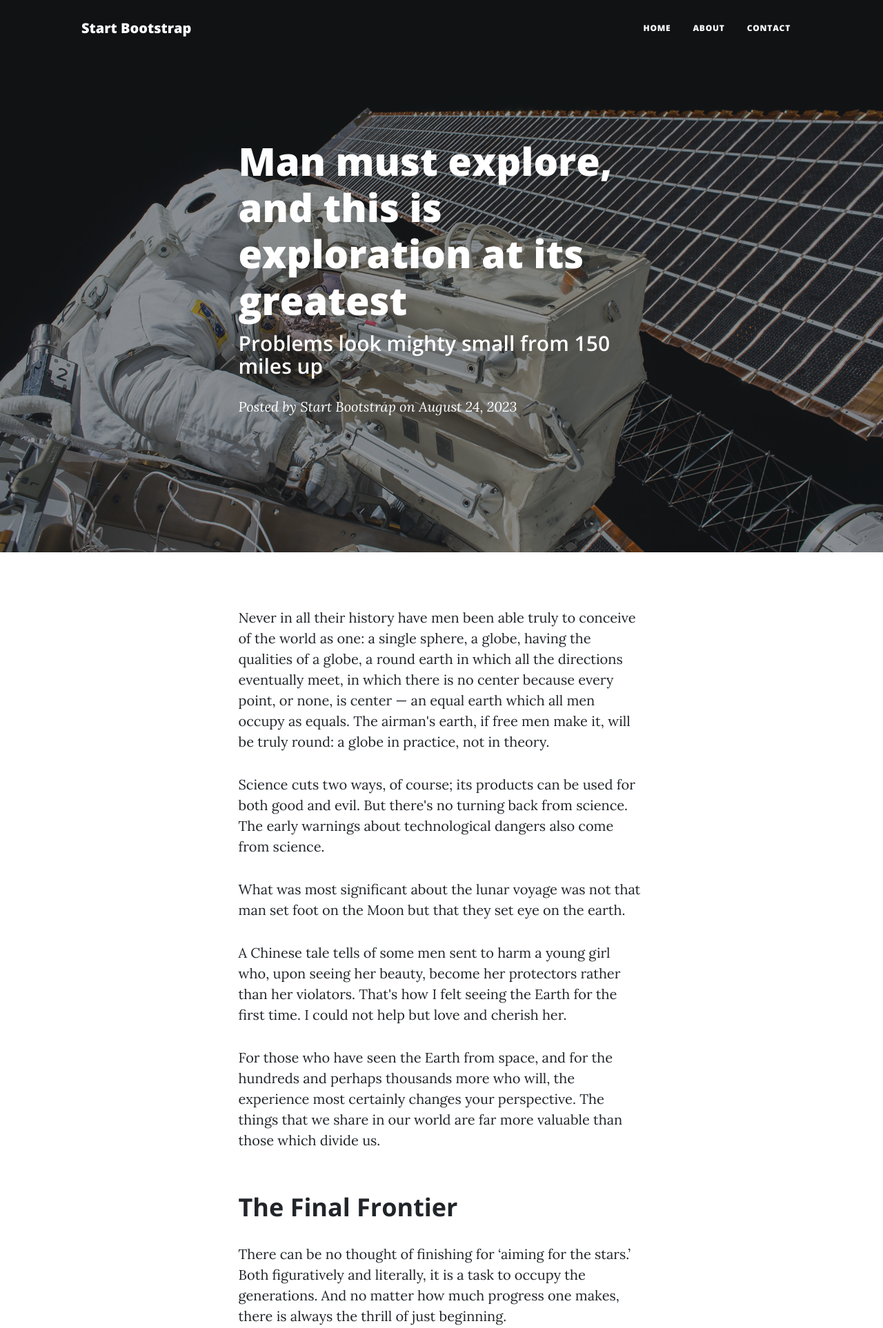
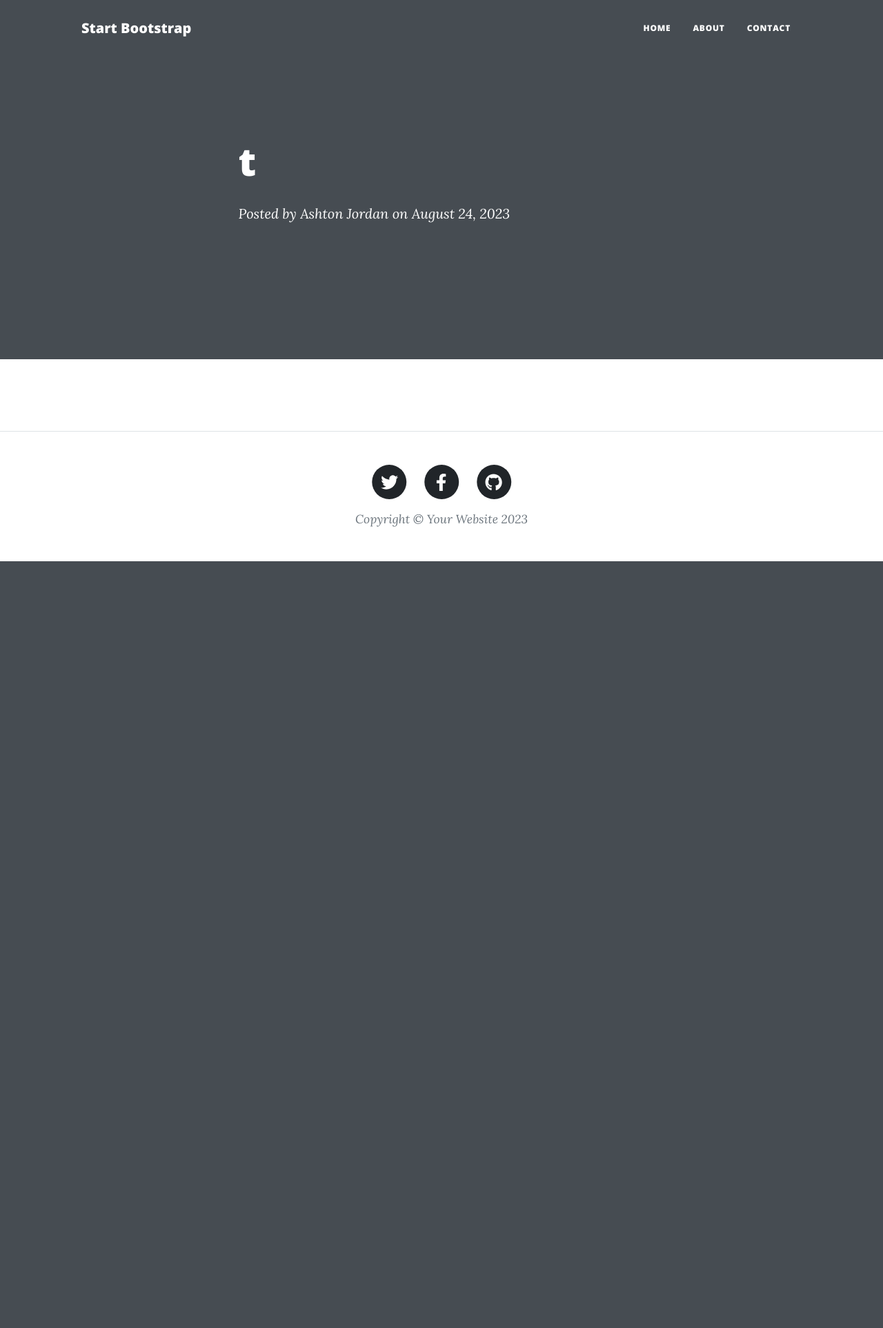
Before and after one commit to ashjorda/100-Days-Of-Code, a Flask app: page /post/1 in a window 1280 px wide. Shown: the top 1926 px of the page at 69% size. After the commit the page ends 814 px from the top, so only its background shows below. Run offline with Flask 3, Linux system fonts and the light colour scheme; some libraries are stand-ins or nearby versions.

Commit message:
refactor: created post variable, and added post.html placeholders

```diff
--- a/Day-59-Upgraded Blog/main.py
+++ b/Day-59-Upgraded Blog/main.py
@@ -24,8 +24,7 @@ def contact():
 @app.route('/post/<int:id>')
 def post(id):
     blog = blog_post[id-1]
-    print(blog)
-    return render_template("post.html")
+    return render_template("post.html", blog_post=blog)
 
 
 if __name__ == "__main__":
--- a/Day-59-Upgraded Blog/templates/post.html
+++ b/Day-59-Upgraded Blog/templates/post.html
@@ -1,15 +1,15 @@
 {% include "header.html" %}
         <!-- Page Header-->
-        <header class="masthead" style="background-image: url('assets/img/post-bg.jpg')">
+        <header class="masthead" style="background-image: url('{{ blog_post.image_url }}')">
             <div class="container position-relative px-4 px-lg-5">
                 <div class="row gx-4 gx-lg-5 justify-content-center">
                     <div class="col-md-10 col-lg-8 col-xl-7">
                         <div class="post-heading">
-                            <h1>Man must explore, and this is exploration at its greatest</h1>
-                            <h2 class="subheading">Problems look mighty small from 150 miles up</h2>
+                            <h1>{{ blog_post.title }}t</h1>
+                            <h2 class="subheading">{{ blog_post.subtitle }}</h2>
                             <span class="meta">
                                 Posted by
-                                <a href="#!">Start Bootstrap</a>
+                                <a href="#!">Ashton Jordan</a>
                                 on August 24, 2023
                             </span>
                         </div>
@@ -22,27 +22,8 @@
             <div class="container px-4 px-lg-5">
                 <div class="row gx-4 gx-lg-5 justify-content-center">
                     <div class="col-md-10 col-lg-8 col-xl-7">
-                        <p>Never in all their history have men been able truly to conceive of the world as one: a single sphere, a globe, having the qualities of a globe, a round earth in which all the directions eventually meet, in which there is no center because every point, or none, is center — an equal earth which all men occupy as equals. The airman's earth, if free men make it, will be truly round: a globe in practice, not in theory.</p>
-                        <p>Science cuts two ways, of course; its products can be used for both good and evil. But there's no turning back from science. The early warnings about technological dangers also come from science.</p>
-                        <p>What was most significant about the lunar voyage was not that man set foot on the Moon but that they set eye on the earth.</p>
-                        <p>A Chinese tale tells of some men sent to harm a young girl who, upon seeing her beauty, become her protectors rather than her violators. That's how I felt seeing the Earth for the first time. I could not help but love and cherish her.</p>
-                        <p>For those who have seen the Earth from space, and for the hundreds and perhaps thousands more who will, the experience most certainly changes your perspective. The things that we share in our world are far more valuable than those which divide us.</p>
-                        <h2 class="section-heading">The Final Frontier</h2>
-                        <p>There can be no thought of finishing for ‘aiming for the stars.’ Both figuratively and literally, it is a task to occupy the generations. And no matter how much progress one makes, there is always the thrill of just beginning.</p>
-                        <p>There can be no thought of finishing for ‘aiming for the stars.’ Both figuratively and literally, it is a task to occupy the generations. And no matter how much progress one makes, there is always the thrill of just beginning.</p>
-                        <blockquote class="blockquote">The dreams of yesterday are the hopes of today and the reality of tomorrow. Science has not yet mastered prophecy. We predict too much for the next year and yet far too little for the next ten.</blockquote>
-                        <p>Spaceflights cannot be stopped. This is not the work of any one man or even a group of men. It is a historical process which mankind is carrying out in accordance with the natural laws of human development.</p>
-                        <h2 class="section-heading">Reaching for the Stars</h2>
-                        <p>As we got further and further away, it [the Earth] diminished in size. Finally it shrank to the size of a marble, the most beautiful you can imagine. That beautiful, warm, living object looked so fragile, so delicate, that if you touched it with a finger it would crumble and fall apart. Seeing this has to change a man.</p>
-                        <a href="#!"><img class="img-fluid" src="assets/img/post-sample-image.jpg" alt="..." /></a>
-                        <span class="caption text-muted">To go places and do things that have never been done before – that’s what living is all about.</span>
-                        <p>Space, the final frontier. These are the voyages of the Starship Enterprise. Its five-year mission: to explore strange new worlds, to seek out new life and new civilizations, to boldly go where no man has gone before.</p>
-                        <p>As I stand out here in the wonders of the unknown at Hadley, I sort of realize there’s a fundamental truth to our nature, Man must explore, and this is exploration at its greatest.</p>
                         <p>
-                            Placeholder text by
-                            <a href="http://spaceipsum.com/">Space Ipsum</a>
-                            &middot; Images by
-                            <a href="https://www.flickr.com/photos/nasacommons/">NASA on The Commons</a>
+                            {{ blog_post.body }}
                         </p>
                     </div>
                 </div>
```
